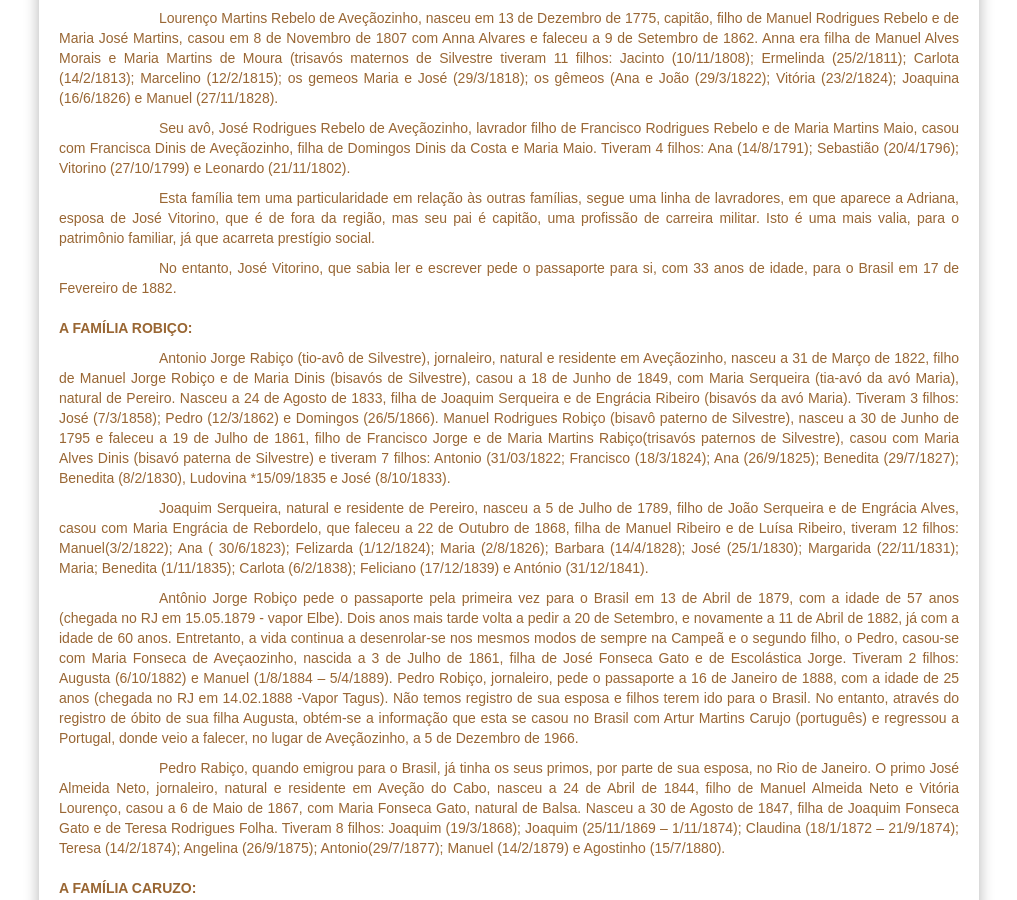
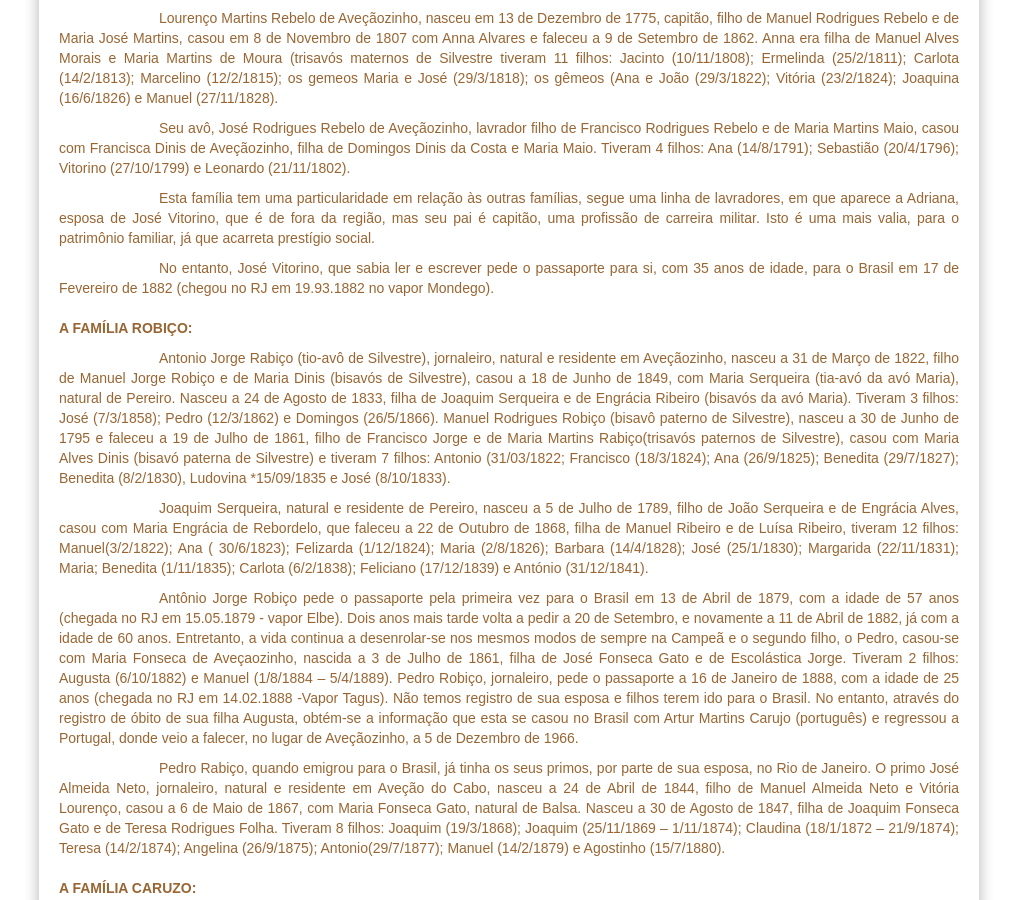
Before and after one commit to claudiovargas1955/claudiovargas1955.github.io, a Jekyll site: the page built from _pages/historia-de-silvestre.html, in a window 1280 px wide and 900 px high, scrolled down 6526 px. Shown: the whole window, without its empty margins (131-1148 px from the left). Built offline with Jekyll 4.4.1, drawn with Linux system fonts in a browser that asks for light colours; some web fonts are replaced.

Commit message:
Update historia-de-silvestre.html

```diff
--- a/_pages/historia-de-silvestre.html
+++ b/_pages/historia-de-silvestre.html
@@ -359,14 +359,14 @@ Ermelinda (25/2/1811); Carlota (14/2/1813); Marcelino (12/2/1815); os gemeos Mar
 Vitória (23/2/1824); Joaquina (16/6/1826) e Manuel    (27/11/1828).
 
 <p style="text-indent:100px";/>Seu avô, José Rodrigues Rebelo de Aveçãozinho, lavrador filho de Francisco Rodrigues Rebelo e de Maria
-Martins Maio, casou com Francisca Dinis de Aveçãozinho, filha de Domingos Dinis da Costa e Maria    Maio. Tiveram 4 filhos: Ana
+Martins Maio, casou com Francisca Dinis de Aveçãozinho, filha de Domingos Dinis da Costa e Maria Maio. Tiveram 4 filhos: Ana
 (14/8/1791); Sebastião (20/4/1796); Vitorino (27/10/1799) e Leonardo (21/11/1802).
 
 <p style="text-indent:100px";/>Esta família tem uma particularidade em relação às outras famílias, segue uma linha de lavradores, em
 que aparece a Adriana, esposa de José Vitorino, que é de fora da região, mas seu pai é capitão, uma profissão de carreira militar. Isto
 é uma mais valia, para o patrimônio familiar, já que acarreta prestígio social.
-<p style="text-indent:100px";/>No entanto, José Vitorino, que sabia ler e escrever pede o passaporte para si, com 33 anos de idade,
-para o Brasil em 17 de Fevereiro de 1882.    <br/><br/>
+<p style="text-indent:100px";/>No entanto, José Vitorino, que sabia ler e escrever pede o passaporte para si, com 35 anos de idade,
+para o Brasil em 17 de Fevereiro de 1882 (chegou no RJ em 19.93.1882 no vapor Mondego).<br/><br/>
 
 <b>A FAMÍLIA ROBIÇO:</b>
 <p style="text-indent:100px";/>Antonio Jorge Rabiço (tio-avô de Silvestre), jornaleiro, natural e residente em Aveçãozinho, nasceu a
```
